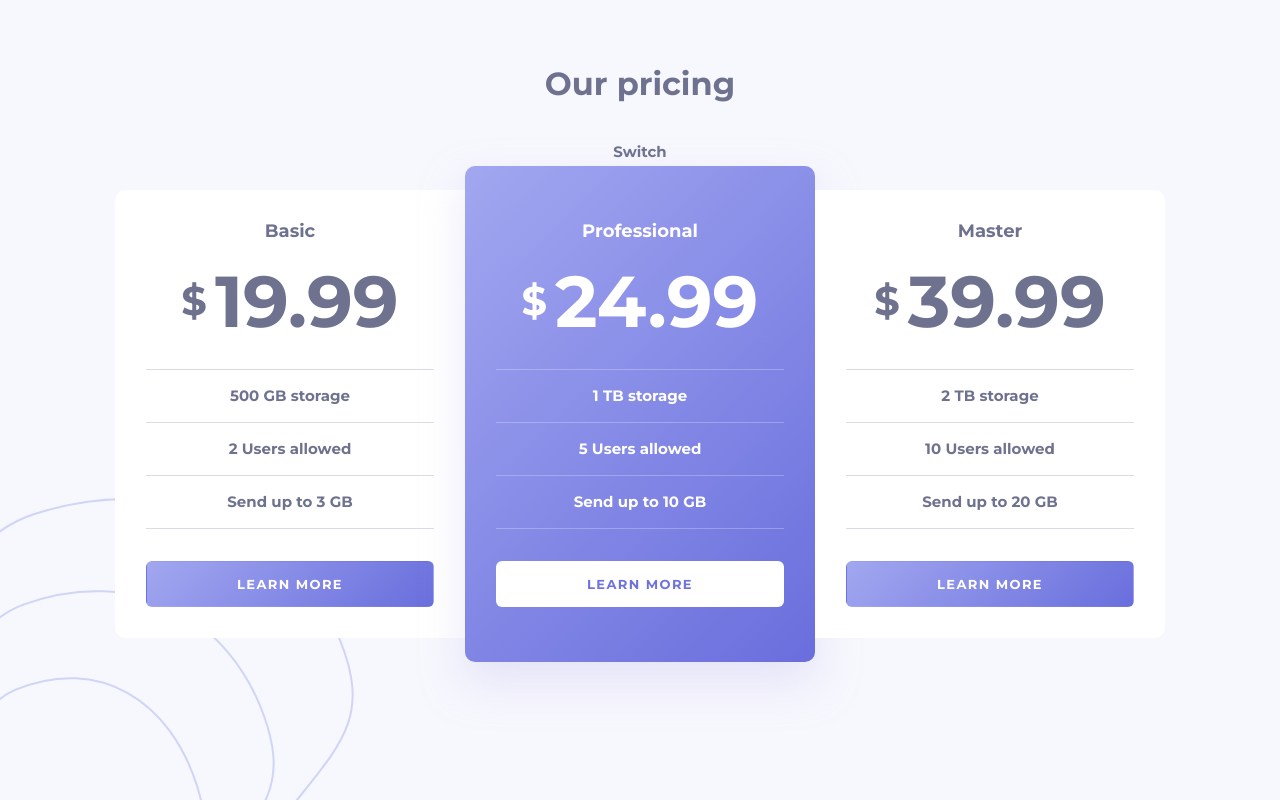
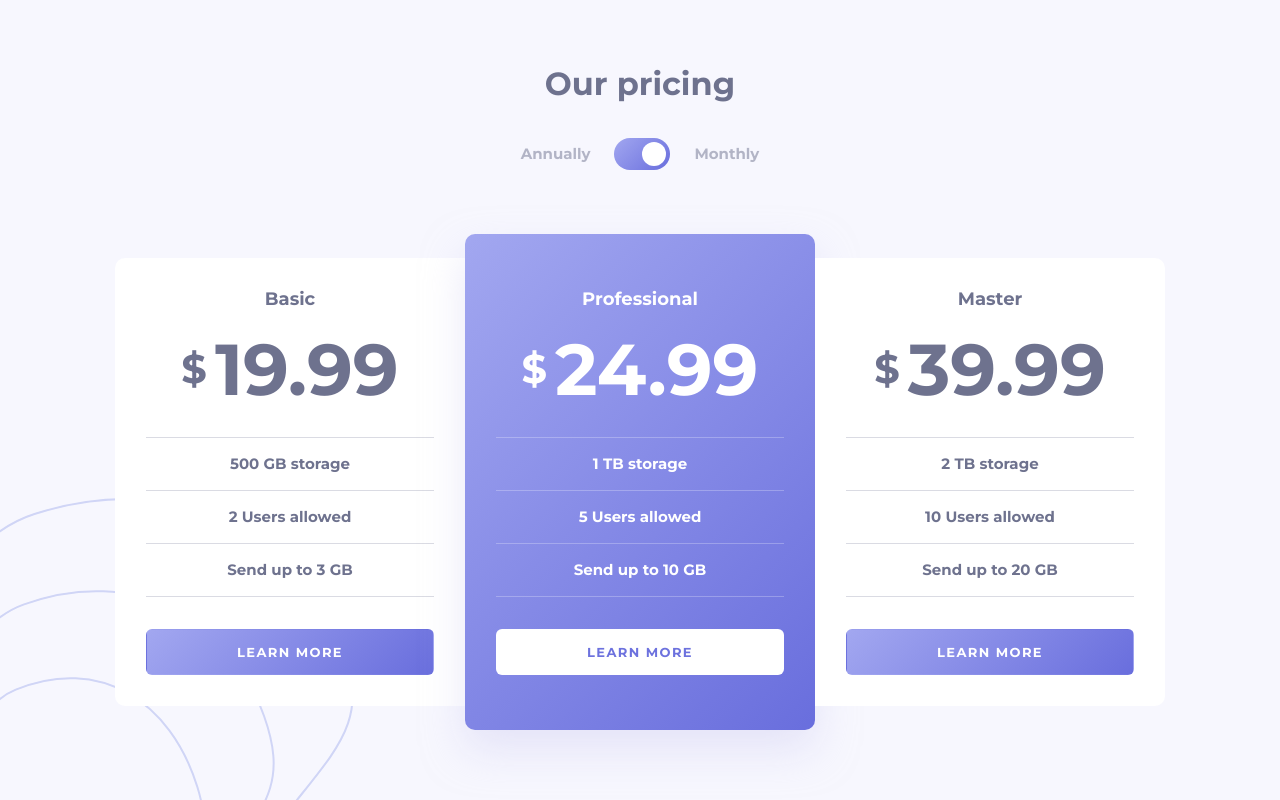
Before and after one commit to IocaIhost/pricing-components, a plain HTML site: page index.html in a window 1280 px wide. Drawn offline with Linux system fonts and the light colour scheme.

Commit message:
Update plan prices on payment period change

```diff
--- a/css/style.css
+++ b/css/style.css
@@ -141,6 +141,70 @@ img{
     font-size: 32px;
 }
 
+
+/* SWITCH */
+.pricing-switch{
+    margin-bottom: 64px;
+}
+
+.switch{
+    display: flex;
+    justify-content: center;
+    align-items: center;
+}
+
+.switch-label{
+    font-size: 15px;
+    line-height: 28px;
+    color: rgba(110, 114, 142, 0.5);
+    cursor: pointer;
+}
+
+.switch-label:hover{
+    color: rgba(110, 114, 142, 0.8);
+}
+
+.switch-control{
+    position: relative;
+    width: 56px;
+    height: 32px;
+    padding: 4px;
+    margin-right: 24px;
+    margin-left: 24px;
+    border-radius: 16px;
+    background-color: #696edd;
+    background-image: linear-gradient(135deg, #A2A7F0 0%, #696EDD 100%);
+}
+
+.switch-circle{
+    width: 24px;
+    height: 24px;
+    border-radius: 50%;
+    background-color: #fff;
+    transition: margin-left 0.2s ease;
+}
+
+
+.switch-control-annual,
+.switch-control-monthly{
+    position: absolute;
+    left: 0;
+    top: 0;
+    width: 100%;
+    height: 100%;
+    cursor: pointer;
+}
+
+.switch-input-annual:checked ~ .switch-control .switch-control-monthly,
+.switch-input-monthly:checked ~ .switch-control .switch-control-annual{
+    z-index: 5;
+}
+
+.switch-input-monthly:checked ~ .switch-control .switch-circle{
+    margin-left: 24px;
+}
+
+/* PRICING */
 .pricing{
     width: 100%;
 }
--- a/index.html
+++ b/index.html
@@ -19,15 +19,34 @@
 <main class="main-content">
     <div class="page container">
         <h1 class="page-title">Our pricing</h1>
-        <div>Switch</div>
+        <form class="pricing-switch" action="https://echo.htmlacademy.ru/" method="GET">
+
+            <!-- SWITCH -->
+            <div class="switch">
+                <!-- SWITCH RADIOS -->
+                <input class="switch-input-annual visually-hidden" type="radio" name="payment_period" value="annual" id="annual-payment-radio">
+                <input class="switch-input-monthly visually-hidden" type="radio" name="payment_period" value="monthly" id="monthly-payment-radio" checked>
+
+                <label class="switch-label" for="annual-payment-radio">Annually</label>
+                <!-- SWITCH CONTROL -->
+                <div class="switch-control">
+                    <div class="switch-circle"></div>
+                        <label class="switch-control-annual" for="annual-payment-radio"></label>
+                        <label class="switch-control-monthly" for="monthly-payment-radio"></label>
+                </div>
+
+                <label class="switch-label" for="monthly-payment-radio">Monthly</label>
+            </div>
+        </form>
 
         <section class="pricing">
             <h2 class="visually-hidden"></h2>
             <div class="pricing-inner">
-                <section class="pricing-plan">
+                <section class="pricing-plan" data-plan-annual="199.99" data-plan-monthly="19.99">
                     <h3 class="pricing-plan-title">Basic</h3>
                     <div class="pricing-plan-price">
-                        <span class="pricing-plan-currency">$</span>19.99
+                        <span class="pricing-plan-currency">$</span>
+                        <span class="pricing-plan-value">19.99</span>
                     </div>
                     <ul class="pricing-plan-features">
                         <li class="pricing-plan-feature">500 GB storage</li>
@@ -37,10 +56,11 @@
                     <a href="" class="button button-block button-primary">Learn more</a>
                 </section>
 
-                <section class="pricing-plan pricing-plan-professional">
+                <section class="pricing-plan pricing-plan-professional" data-plan-annual="249.99" data-plan-monthly="24.99">
                     <h3 class="pricing-plan-title">Professional</h3>
                     <div class="pricing-plan-price">
-                        <span class="pricing-plan-currency">$</span>24.99
+                        <span class="pricing-plan-currency">$</span>
+                        <span class="pricing-plan-value">24.99</span>
                     </div>
                     <ul class="pricing-plan-features">
                         <li class="pricing-plan-feature">1 TB storage</li>
@@ -50,10 +70,11 @@
                     <a href="" class="button button-block button-white">Learn more</a>
                 </section>
 
-                <section class="pricing-plan">
+                <section class="pricing-plan" data-plan-annual="399.99" data-plan-monthly="39.99">
                     <h3 class="pricing-plan-title">Master</h3>
                     <div class="pricing-plan-price">
-                        <span class="pricing-plan-currency">$</span>39.99
+                        <span class="pricing-plan-currency">$</span>
+                        <span class="pricing-plan-value">39.99</span>
                     </div>
                     <ul class="pricing-plan-features">
                         <li class="pricing-plan-feature">2 TB storage</li>
--- a/js/main.js
+++ b/js/main.js
@@ -0,0 +1,19 @@
+const elsPaymentPeriodRadio = document.querySelectorAll('[name="payment_period"]');
+const elsPricingPlanValue = document.querySelectorAll('.pricing-plan-value');
+
+
+elsPaymentPeriodRadio.forEach(function (elPaymentPeriodRadio) {
+    elPaymentPeriodRadio.addEventListener('change', function () {
+        const period = elPaymentPeriodRadio.value;
+        console.log(period);
+        if (period === 'annual') {
+            elsPricingPlanValue.forEach(function (elPrice){
+                elPrice.textContent = elPrice.closest(".pricing-plan").dataset.planAnnual;
+            })
+        } else {
+            elsPricingPlanValue.forEach(function (elPrice){
+                elPrice.textContent = elPrice.closest(".pricing-plan").dataset.planMonthly;
+            })
+        }
+    })
+})
```
